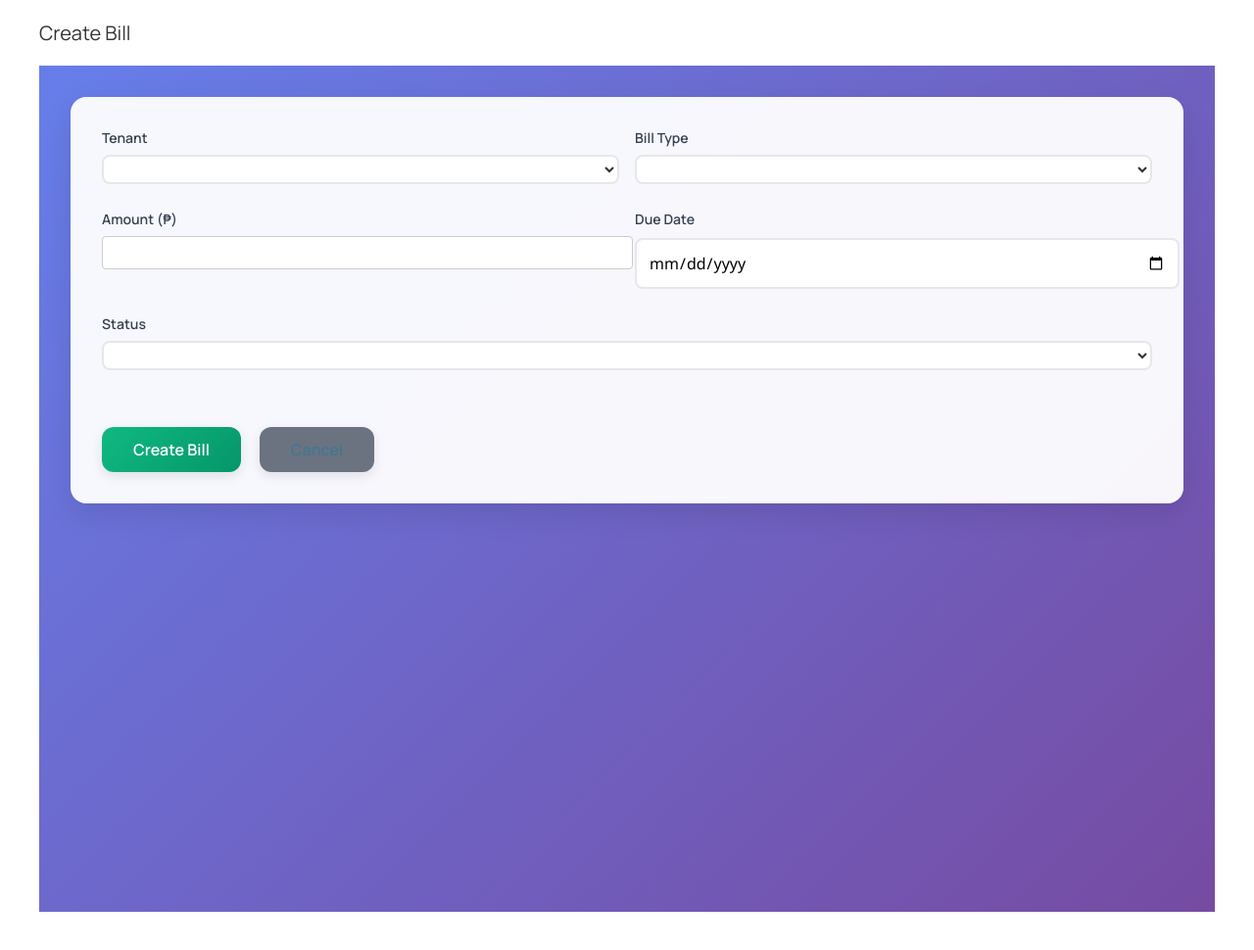
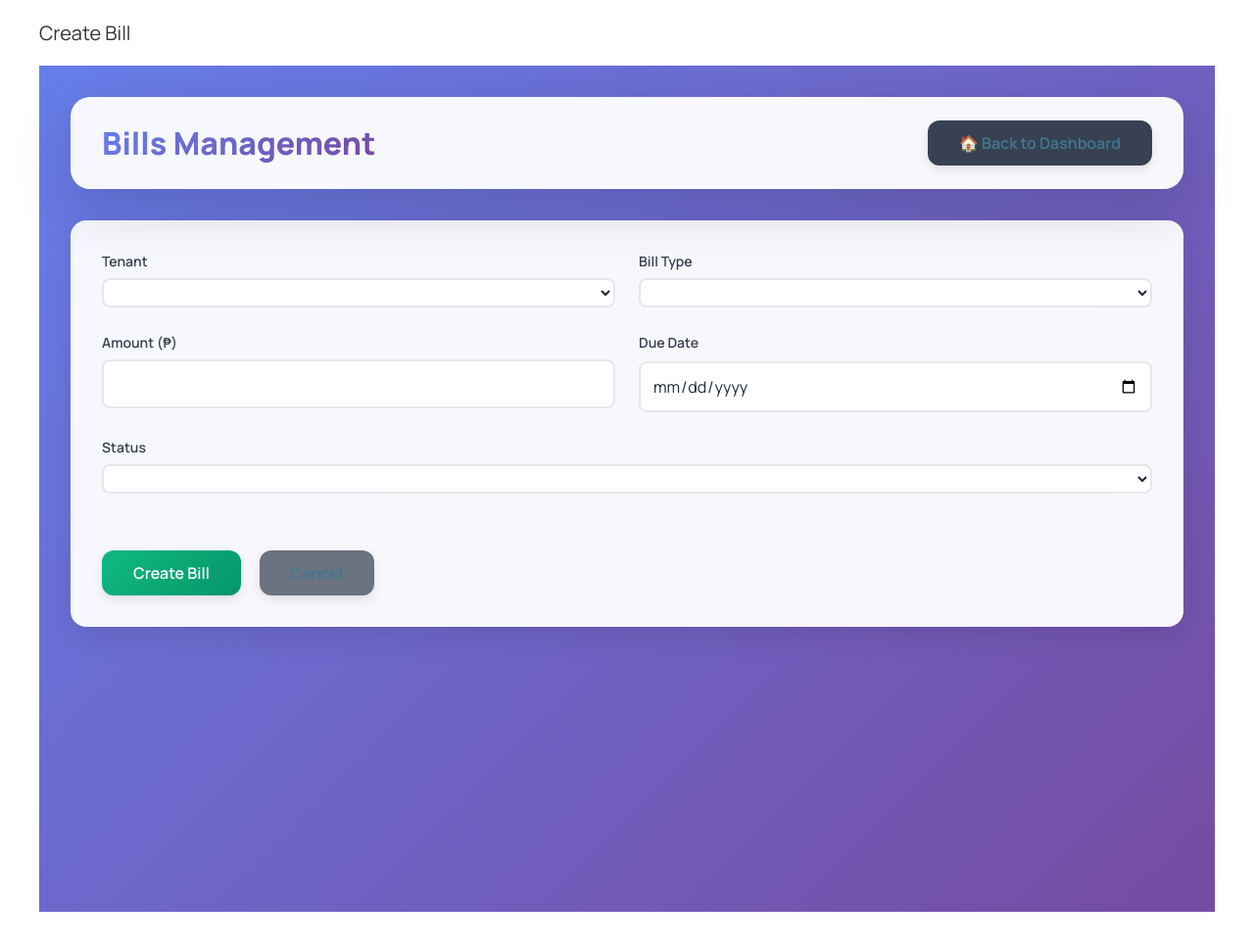
Before and after one commit to phlppdsqtd/NorthLink, a Django app: page /admin-dashboard/bills/create/ in a window 1280 px wide. Shown: the part 59-1029 px from the top of the page at 98% size. Run offline with Django 5.2, Linux system fonts and the light colour scheme; some libraries are stand-ins or nearby versions.

Commit message:
Updated bill_form

```diff
--- a/templates/admin_dashboard/bill_form.html
+++ b/templates/admin_dashboard/bill_form.html
@@ -19,13 +19,16 @@
         background: rgba(255, 255, 255, 0.95);
         backdrop-filter: blur(10px);
         border-radius: 20px;
-        padding: 2rem;
+        padding: 1.5rem 2rem;
         margin-bottom: 2rem;
         box-shadow: 0 20px 60px rgba(0, 0, 0, 0.15);
+        display: flex;
+        justify-content: space-between;
+        align-items: center;
     }
 
     .admin-title {
-        font-size: 2.5rem;
+        font-size: 2rem;
         font-weight: 800;
         background: linear-gradient(135deg, #667eea 0%, #764ba2 100%);
         -webkit-background-clip: text;
@@ -38,8 +41,10 @@
         border-radius: 16px;
         padding: 2rem;
         box-shadow: 0 10px 30px rgba(0, 0, 0, 0.1);
+        overflow-x: auto;
     }
 
+    /* --- Form Styles --- */
     .form-group {
         margin-bottom: 1.5rem;
     }
@@ -51,21 +56,39 @@
         margin-bottom: 0.5rem;
     }
 
-    .form-control {
+    /* Forced white background to override browser dark mode */
+    .form-control, input[type="text"], input[type="number"], input[type="email"], input[type="date"], select, textarea {
         width: 100%;
         padding: 0.75rem;
+        background-color: #ffffff;
         border: 2px solid #e5e7eb;
         border-radius: 8px;
         font-size: 1rem;
+        font-family: 'Manrope', sans-serif;
+        color: #1f2937;
         transition: all 0.3s ease;
+        box-sizing: border-box;
     }
 
-    .form-control:focus {
+    /* Specifically targets the dropdown list items */
+    select option {
+        background-color: #ffffff;
+        color: #1f2937;
+    }
+
+    .form-control:focus, input:focus, select:focus, textarea:focus {
         outline: none;
         border-color: #667eea;
         box-shadow: 0 0 0 3px rgba(102, 126, 234, 0.1);
     }
 
+    .form-row {
+        display: grid;
+        grid-template-columns: repeat(auto-fit, minmax(250px, 1fr));
+        gap: 1.5rem;
+    }
+
+    /* --- Button Styles --- */
     .btn-submit {
         background: linear-gradient(135deg, #10b981 0%, #059669 100%);
         color: white;
@@ -93,8 +116,8 @@
         font-weight: 600;
         font-size: 1rem;
         text-decoration: none;
-        display: inline-block;
-        margin-left: 1rem;
+        display: inline-flex;
+        align-items: center;
         transition: all 0.3s ease;
         box-shadow: 0 4px 12px rgba(0, 0, 0, 0.1);
     }
@@ -105,17 +128,44 @@
         box-shadow: 0 6px 20px rgba(0, 0, 0, 0.15);
     }
 
-    .form-row {
-        display: grid;
-        grid-template-columns: repeat(auto-fit, minmax(250px, 1fr));
-        gap: 1rem;
+    /* --- Universal Table Styles (Ready for list subpages) --- */
+    table {
+        width: 100%;
+        border-collapse: collapse;
+        margin-top: 1rem;
+    }
+
+    th {
+        background-color: #f3f4f6;
+        color: #374151;
+        font-weight: 700;
+        padding: 1rem;
+        text-align: left;
+        border-bottom: 2px solid #e5e7eb;
+    }
+
+    td {
+        padding: 1rem;
+        border-bottom: 1px solid #e5e7eb;
+        color: #4b5563;
+        transition: all 0.2s ease;
+    }
+
+    tr:hover td {
+        background-color: #f9fafb;
+        color: #111827;
     }
 </style>
 {% endblock %}
 
 {% block content %}
 <div class="admin-container">
-    <!-- Form -->
+
+    <div class="admin-header">
+        <h1 class="admin-title">Bills Management</h1>
+        <a href="/admin-dashboard/" class="btn-cancel" style="background: #374151; margin: 0;">🏠 Back to Dashboard</a>
+    </div>
+
     <div class="content-card">
         <form method="post">
             {% csrf_token %}
@@ -163,7 +213,7 @@
 
             <div style="margin-top: 2rem;">
                 <button type="submit" class="btn-submit">{{ title }}</button>
-                <a href="{% url 'admin_dashboard:bill_list' %}" class="btn-cancel">Cancel</a>
+                <a href="{% url 'admin_dashboard:bill_list' %}" class="btn-cancel" style="margin-left: 1rem;">Cancel</a>
             </div>
         </form>
     </div>
```
